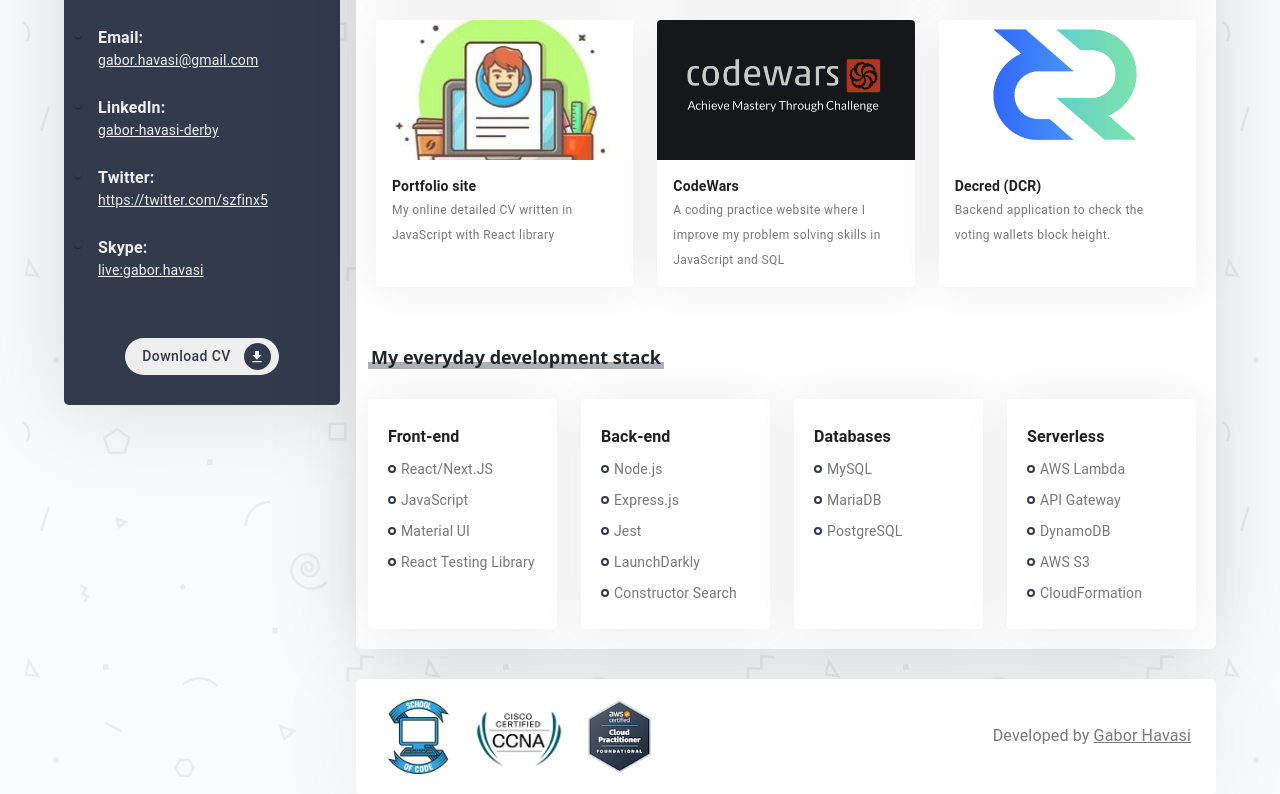
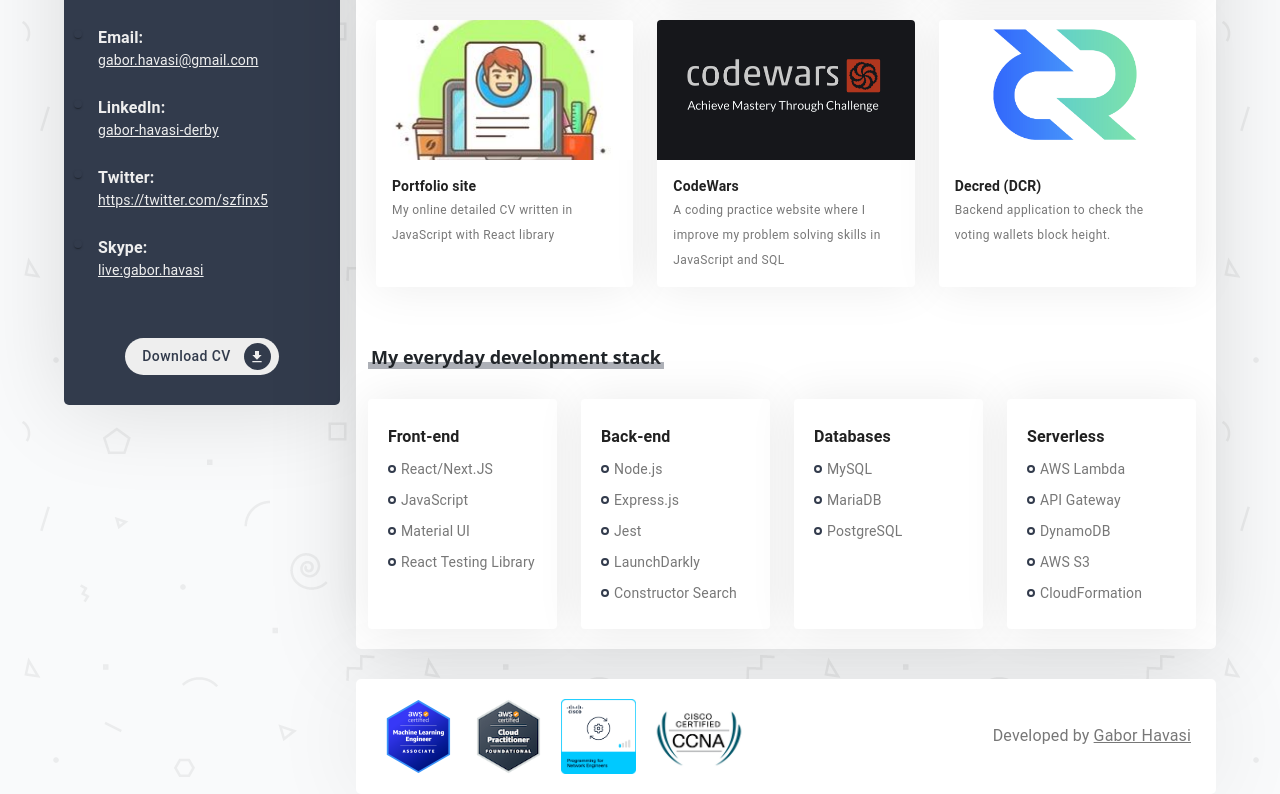
Before and after one commit to Szfinx5/portfolio-page, a React (Create React App) app: page /portfolio in a window 1280 px wide. Shown: the part 498-1292 px from the top of the page. Built offline with nearby package versions, Linux system fonts and the light colour scheme.

Commit message:
Updated the badges

```diff
--- a/src/components/Footer/Footer.js
+++ b/src/components/Footer/Footer.js
@@ -6,12 +6,36 @@
     <div className="footer">
       <div className="footer-left">
         <Typography className="footer-name"></Typography>
+
         <a
-          href="https://schoolofcode.co.uk/course"
+          href="https://www.credly.com/badges/f32a5613-97c9-4558-a007-ade6545908cd"
           target="_blank"
           rel="noreferrer"
         >
-          <img src={require("../../img/soc-logo.png")} alt="School of Code" />
+          <img
+            src={require("../../img/aws-ml.png")}
+            alt="AWS Machine Learning"
+          />
+        </a>
+        <a
+          href="http://www.credly.com/badges/f6fb3fca-f9c4-4858-9850-fed6243df068"
+          target="_blank"
+          rel="noreferrer"
+        >
+          <img
+            src={require("../../img/aws-ccp.png")}
+            alt="AWS Cloud Practitioner"
+          />
+        </a>
+        <a
+          href="https://www.credly.com/badges/eb75b466-a638-42a8-92e4-e998733f9666/public_url"
+          target="_blank"
+          rel="noreferrer"
+        >
+          <img
+            src={require("../../img/pfne.png")}
+            alt="Programming for Network Engineers"
+          />
         </a>
         <a
           href="http://www.credly.com/badges/6456dc32-627e-4ef1-ae67-e92be39e4c05"
@@ -23,13 +47,6 @@
             src={require("../../img/ccna.png")}
             alt="CCNA badge"
           />
-        </a>
-        <a
-          href="http://www.credly.com/badges/f6fb3fca-f9c4-4858-9850-fed6243df068"
-          target="_blank"
-          rel="noreferrer"
-        >
-          <img src={require("../../img/aws-ccp.png")} alt="AWS badge" />
         </a>
       </div>
       <div className="footer-right">
```
Also changed, not shown: src/img/aws-ml.png (added), src/img/pfne.png (added).
